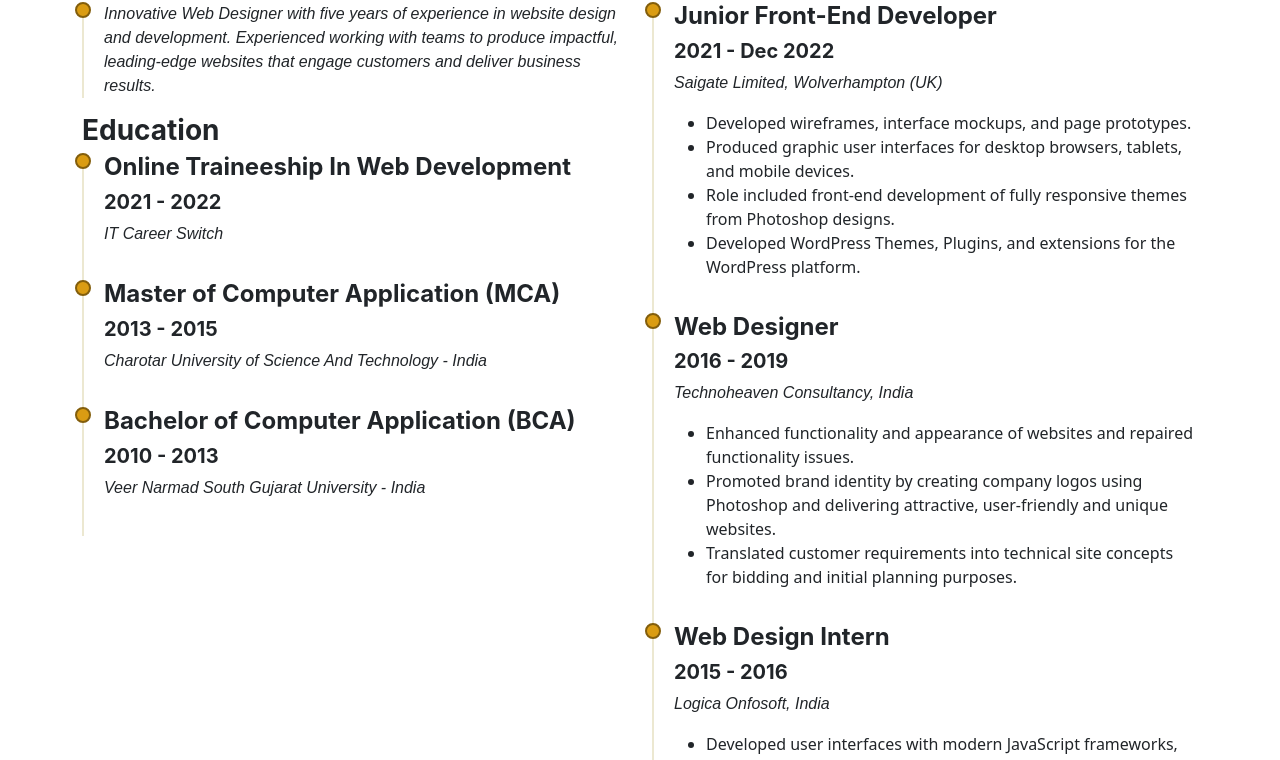
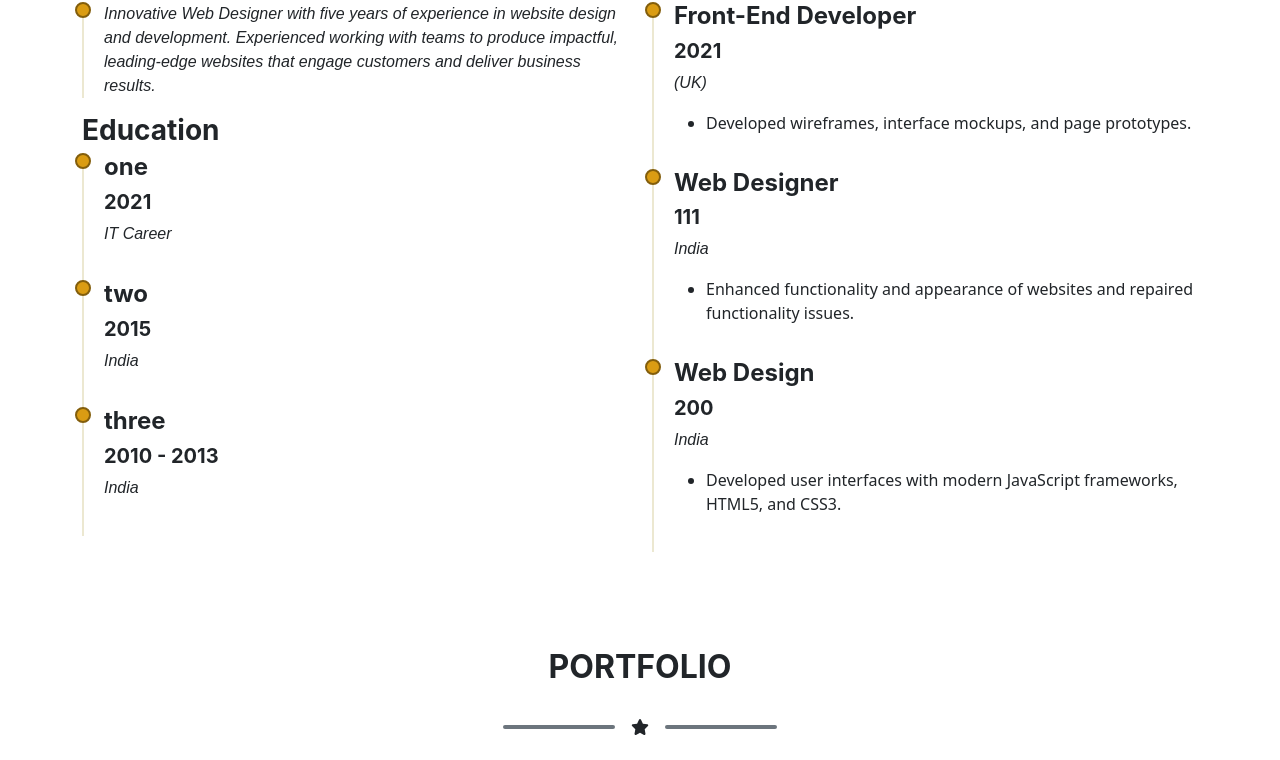
Before and after one commit to Rinkal-M-Patel/React_Portfolio, a React (Create React App) app: page /Home in a window 1280 px wide. Shown: the part 2457-3217 px from the top of the page. Built offline with nearby package versions, Linux system fonts and the light colour scheme.

Commit message:
changes in resume.jsx file

```diff
--- a/src/components/Resume.jsx
+++ b/src/components/Resume.jsx
@@ -16,55 +16,48 @@ export const Resume = () => {
 
       const education = [
         {
-          course: 'Online Traineeship In Web Development',
-          date: '2021 - 2022',
-          institution: 'IT Career Switch',
+          course: 'one',
+          date: '2021',
+          institution: 'IT Career',
         },
         {
-          course: 'Master of Computer Application (MCA)',
-          date: '2013 - 2015',
-          institution: 'Charotar University of Science And Technology - India',
+          course: 'two',
+          date: '2015',
+          institution: 'India',
         },
         {
-          course: 'Bachelor of Computer Application (BCA)',
+          course: 'three',
           date: '2010 - 2013',
-          institution: 'Veer Narmad South Gujarat University - India',
+          institution: 'India',
         },
       ];
 
       const professionalExperience = [
         {
-          position: 'Junior Front-End Developer',
-          date: '2021 - Dec 2022',
-          company: 'Saigate Limited, Wolverhampton (UK)',
+          position: 'Front-End Developer',
+          date: '2021',
+          company: ' (UK)',
           responsibilities: [
             'Developed wireframes, interface mockups, and page prototypes.',
-            'Produced graphic user interfaces for desktop browsers, tablets, and mobile devices.',
-            'Role included front-end development of fully responsive themes from Photoshop designs.',
-            'Developed WordPress Themes, Plugins, and extensions for the WordPress platform.',
+
 
           ],
         },
         {
           position: 'Web Designer',
-          date: '2016 - 2019',
-          company: 'Technoheaven Consultancy, India',
+          date: '111',
+          company: ' India',
           responsibilities: [
             'Enhanced functionality and appearance of websites and repaired functionality issues.',
-            'Promoted brand identity by creating company logos using Photoshop and delivering attractive, user-friendly and unique websites.',
-            'Translated customer requirements into technical site concepts for bidding and initial planning purposes.',
 
           ],
         },
         {
-          position: 'Web Design Intern',
-          date: '2015 - 2016',
-          company: 'Logica Onfosoft, India',
+          position: 'Web Design',
+          date: '200',
+          company: 'India',
           responsibilities: [
             'Developed user interfaces with modern JavaScript frameworks, HTML5, and CSS3.',
-            'Followed best practices for web design with Bootstrap.',
-            'Troubleshooted and debugged code ensuring compatibility with devices and browsers.',
-            'Shadowed developers to learn key details about job duties and tasks.',
 
           ],
         },
```
Also changed, not shown: 1 other file (tests, documents, lock files or other folders).
